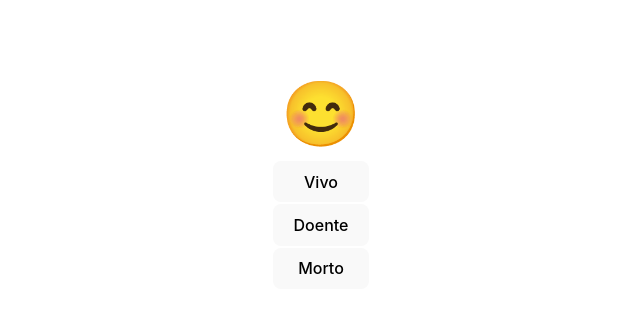
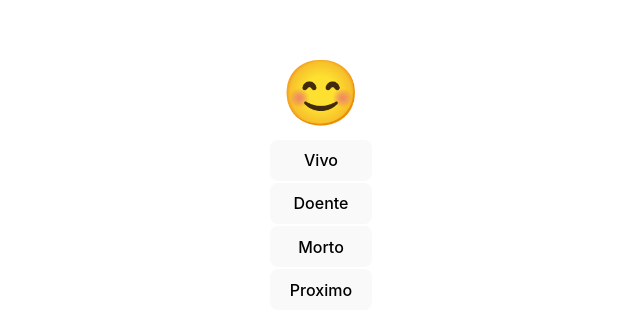
Before and after one commit to ufjf-dcc207/ufjf-dcc207-2024-3-a-atv06-C9BrenoFR, a React (Vite) app: page / in a window 1280 px wide. Shown: the part 223-558 px from the top of the page, without its empty margins (319-959 px from the left). Built offline with nearby package versions, Linux system fonts and the light colour scheme.

Commit message:
Cria botão para passar para o proximo estado

```diff
--- a/src/Emoji.tsx
+++ b/src/Emoji.tsx
@@ -24,6 +24,16 @@ export default function Emoji(){
         setSituacao("dead")
     }
 
+    function nextState(){
+        const PROX = new Map<string, string>([
+            ["happy", "sick"],
+            ["sick", "dead"],
+            ["dead", "happy"],
+        ])
+
+        setSituacao(PROX.get(situacao) || "happy")
+    }
+
     return (
     <div className="emoji">
         <div className="situacao">{EMOJIS.get(situacao) || "🫥"}</div>
@@ -31,6 +41,7 @@ export default function Emoji(){
             <button onClick={toHappy}>Vivo</button>
             <button onClick={toSick}>Doente</button>
             <button onClick={toDead}>Morto</button>
+            <button onClick={nextState}>Proximo</button>
         </div>
     </div>)
 }
```
